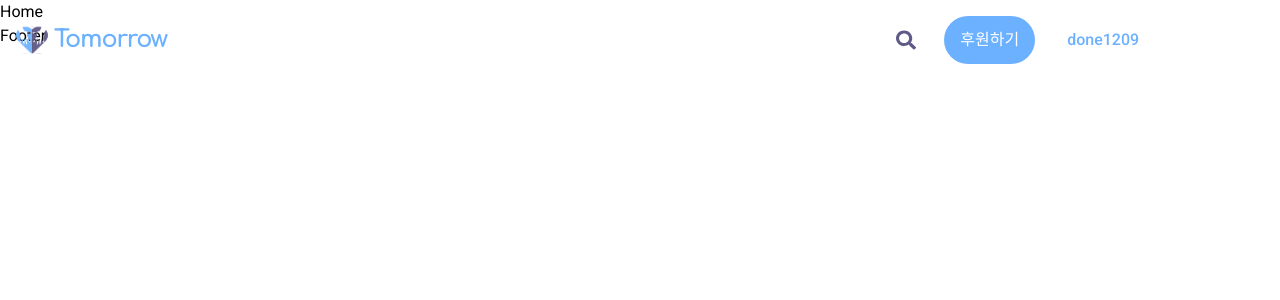
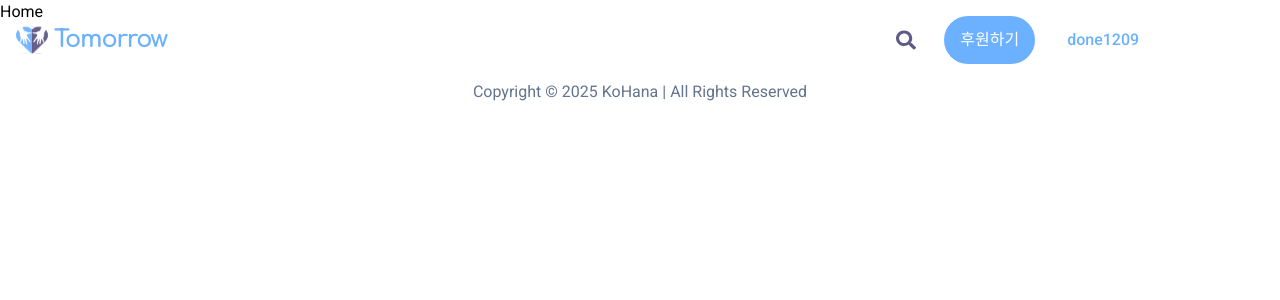
Before and after one commit to ko9612/Donedone, a Next.js app in the folder tomorrowHands/: page / in a window 1280 px wide. Shown: the top 300 px of the page. Built offline with nearby package versions, Linux system fonts and the light colour scheme.

Commit message:
feat: footer 구현 (#1)

```diff
--- a/tomorrowHands/src/components/common/Footer.tsx
+++ b/tomorrowHands/src/components/common/Footer.tsx
@@ -1,7 +1,9 @@
 export default function Footer() {
   return (
-    <div>
-      <h1>Footer</h1>
-    </div>
+    <footer className="flex h-24 items-end justify-center bg-white">
+      <p className="p-4 text-slate-500">
+        Copyright © 2025 KoHana | All Rights Reserved
+      </p>
+    </footer>
   );
 }
```
